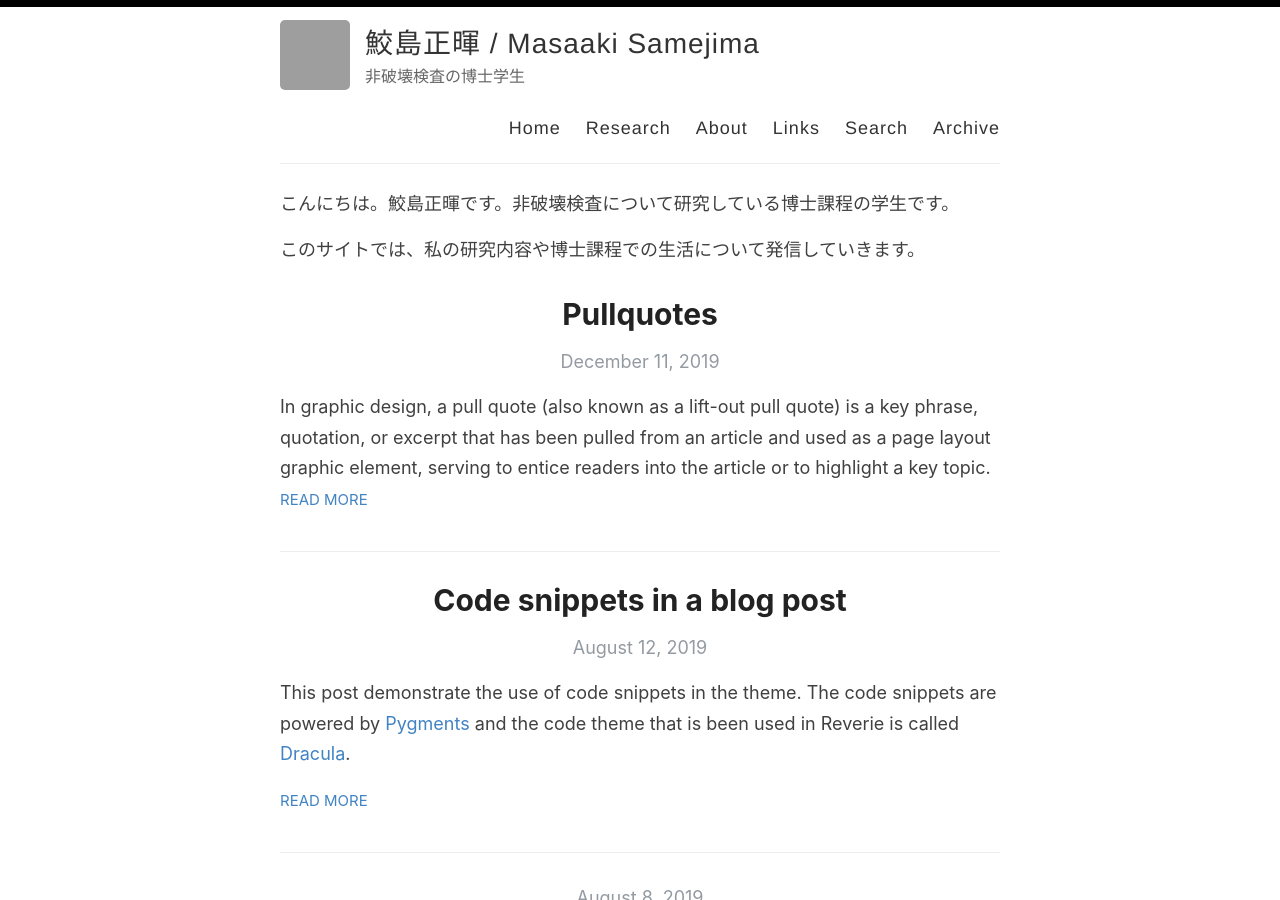
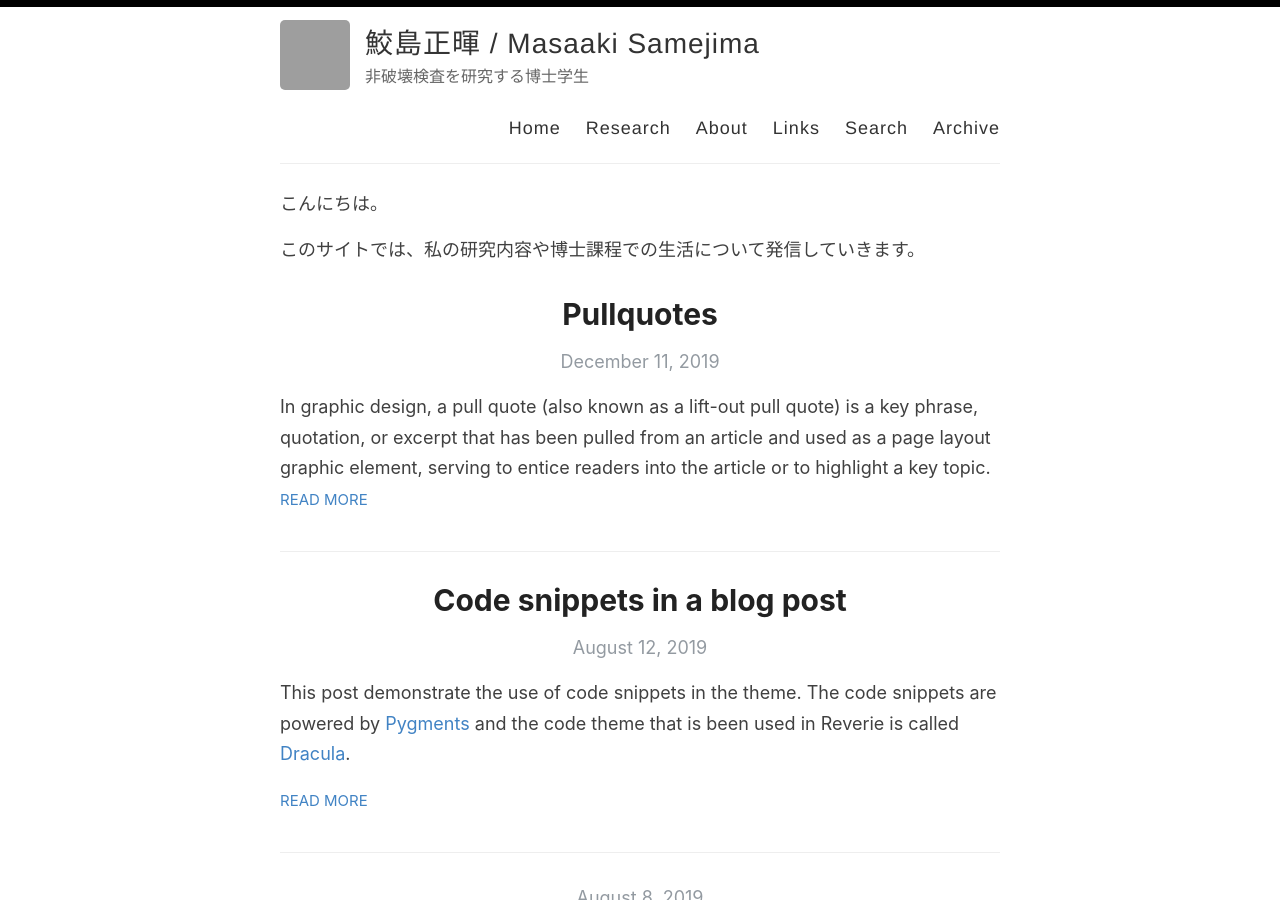
Before and after one commit to masaaki-smj/masaaki-smj, a Jekyll site: the page built from index.html, in a window 1280 px wide and 900 px high. Built offline with Jekyll 4.4.1, drawn with Linux system fonts in a browser that asks for light colours; the list of posts is cut into pages by our own code; grey boxes are pictures that could not be loaded.

Commit message:
内容修正

```diff
--- a/_config.yml
+++ b/_config.yml
@@ -9,7 +9,7 @@ name: 鮫島正暉 / Masaaki Samejima
 author: Masaaki Samejima
 
 # Short bio or description (displayed in the header)
-description: 非破壊検査の博士学生
+description: 非破壊検査を研究する博士学生
 
 # URL of your avatar or profile pic (you could use your GitHub profile pic)
 avatar: /images/myicon.jpg
--- a/index.html
+++ b/index.html
@@ -3,7 +3,7 @@ layout: default
 ---
 
 <div class="welcome">
-  <p>こんにちは。鮫島正暉です。非破壊検査について研究している博士課程の学生です。</p>
+  <p>こんにちは。</p>
   <p>このサイトでは、私の研究内容や博士課程での生活について発信していきます。</p>
 </div>
 
```
Also changed, not shown: _pages/about.md (+0 -1 lines).
